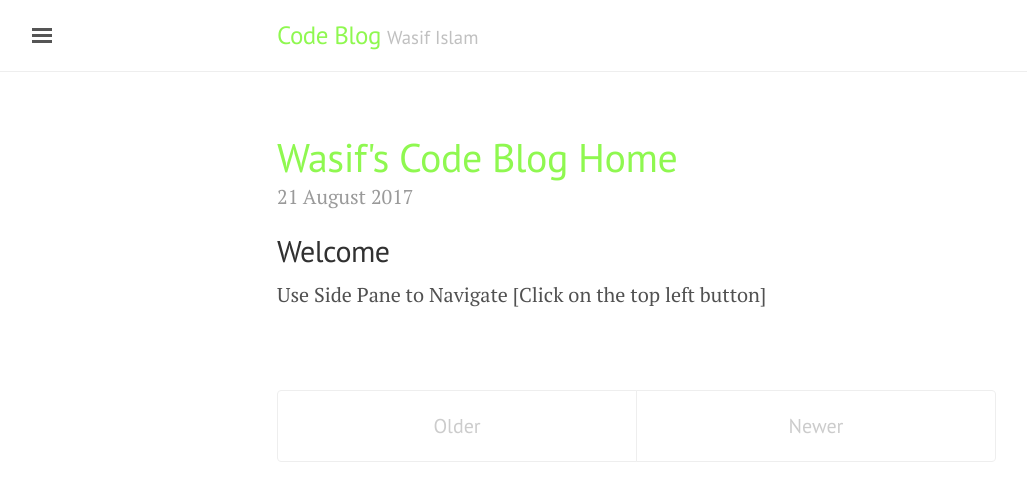
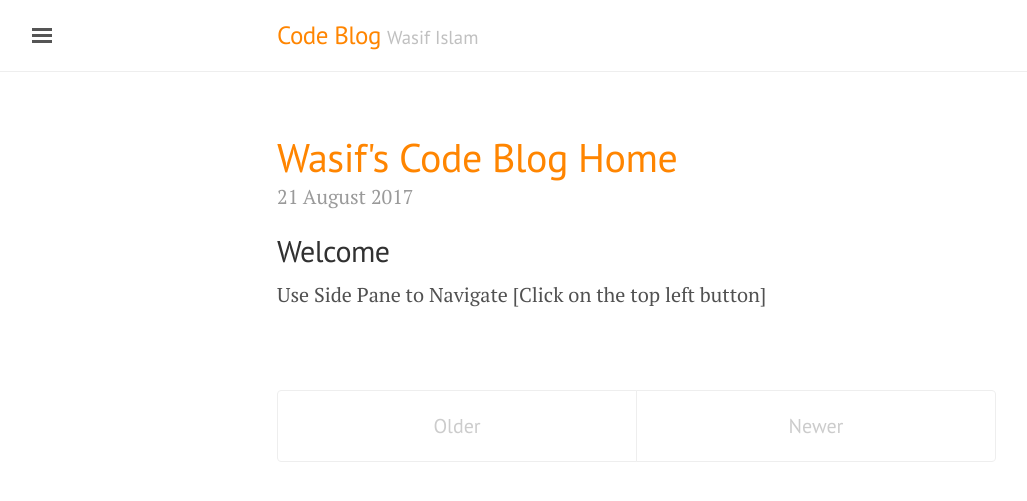
Before and after one commit to washifu/CodeBlog, a Jekyll site: the page built from index.html, in a window 1280 px wide. Shown: the top 501 px of the page, without its empty margins (3-1030 px from the left). Built offline with Jekyll 4.4.1, drawn with Linux system fonts in a browser that asks for light colours; the list of posts is cut into pages by our own code.

Commit message:
Update lanyon.css

```diff
--- a/public/css/lanyon.css
+++ b/public/css/lanyon.css
@@ -37,7 +37,7 @@
 /* Prevent scroll on narrow devices */
 html,
 body {
-  /*overflow-x: hidden;*/
+  overflow-x: hidden;
 }
 
 html {
@@ -541,12 +541,12 @@ a.pagination-item:hover {
 .theme-base-0t .sidebar,
 .theme-base-0t .sidebar-toggle:active,
 .theme-base-0t #sidebar-checkbox:checked ~ .sidebar-toggle {
-  background-color: #8ff850;
+  background-color: #ff8500;
 }
 .theme-base-0t .container a,
 .theme-base-0t .sidebar-toggle,
 .theme-base-0t .related-posts li a:hover {
-  color: #8ff850;
+  color: #ff8500;
 }
 
 /*
```
